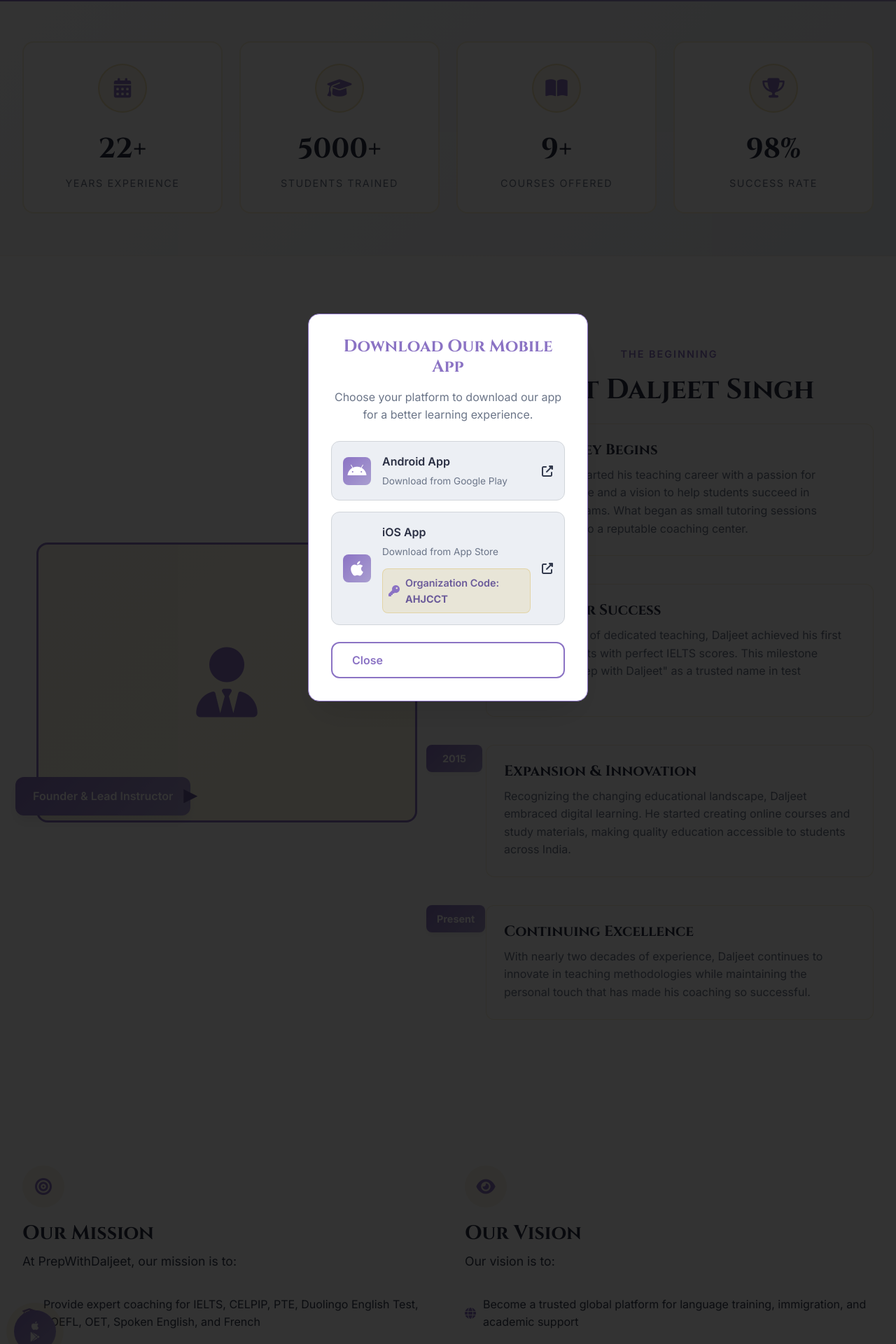
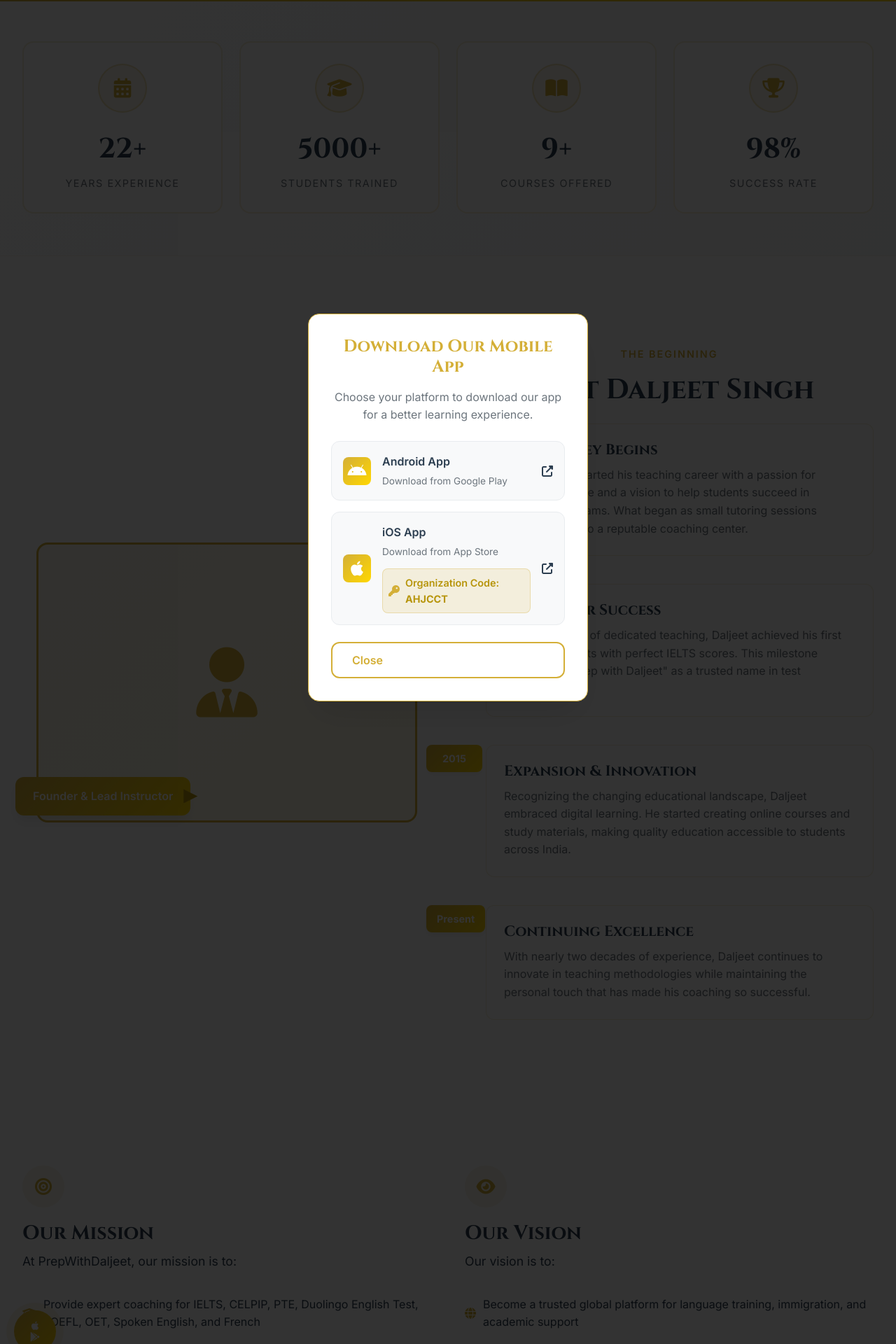
Before and after one commit to akssaifi/prep-3, a PHP site: page /prepwithdaljeet/about.php in a window 1280 px wide. Shown: the part 575-2495 px from the top of the page at 70% size. Run offline with PHP 8.4, Linux system fonts and the light colour scheme; data comes from the database, SQL or seed files in the repository; some libraries are stand-ins or nearby versions.

Commit message:
Update header.php

```diff
--- a/header.php
+++ b/header.php
@@ -26,7 +26,15 @@ $favicon_url = !empty($settings['favicon_url']) ? htmlspecialchars($settings['fa
     <?php else: ?>
     <link rel="icon" type="image/x-icon" href="assets/favicon.ico">
     <?php endif; ?>
-
+    <!-- Google tag (gtag.js) -->
+<script async src="https://www.googletagmanager.com/gtag/js?id=AW-17549979663"></script>
+<script>
+  window.dataLayer = window.dataLayer || [];
+  function gtag(){dataLayer.push(arguments);}
+  gtag('js', new Date());
+
+  gtag('config', 'AW-17549979663');
+</script>
     <!-- Bootstrap 5 CSS -->
     <link href="https://cdn.jsdelivr.net/npm/bootstrap@5.3.0/dist/css/bootstrap.min.css" rel="stylesheet">
     <!-- Font Awesome -->
@@ -37,28 +45,28 @@ $favicon_url = !empty($settings['favicon_url']) ? htmlspecialchars($settings['fa
     <!-- Custom Compiled CSS -->
     <style>
         :root {
-            /* Modern Dark & Light Color Palette */
-            --royal-light: #F5F7FA;
-            --royal-lighter: #ECEFF4;
-            --royal-light-accent: #E2E8F0;
+            /* Light & Gold Color Palette */
+            --royal-light: #FFFFFF;
+            --royal-lighter: #F8F9FA;
+            --royal-light-accent: #F0F2F5;
             --royal-white: #FFFFFF;
-            --royal-gold: #8B73C4; /* Purple accent */
-            --royal-gold-light: #A99ED0; /* Lighter purple */
-            --royal-gold-dark: #6B5B9A; /* Darker purple */
-            --royal-accent: #7D6AA7; /* Complementary purple */
-            --royal-dark: #2A2F43; /* Deep blue-gray */
-            --royal-darker: #1B1F2D; /* Dark blue-black */
-            --royal-gray: #7C8A9D; /* Muted blue-gray */
-            --royal-gray-light: #9CA8BA; /* Light blue-gray */
-            --royal-text: #333A4D; /* Dark blue-gray */
-            --royal-text-light: #5A6476; /* Lighter blue-gray */
-            --royal-text-dark: #6B7588; /* Medium blue-gray */
-            --royal-success: #4CAF8B; /* Sophisticated green */
-            --royal-warning: #FFB347; /* Warm amber */
-            --royal-danger: #E57373; /* Muted red */
-            --royal-info: #4FC3F7; /* Bright blue */
-            --royal-primary: #5C6BC0; /* Purple-blue */
-            --royal-border: #D1D5DA; /* Soft gray border */
+            --royal-gold: #D4AF37;
+            --royal-gold-light: #FFD700;
+            --royal-gold-dark: #B7950B;
+            --royal-accent: #C9A227;
+            --royal-dark: #2C3E50;
+            --royal-darker: #1A252F;
+            --royal-gray: #6C757D;
+            --royal-gray-light: #8D99A7;
+            --royal-text: #2C3E50;
+            --royal-text-light: #495057;
+            --royal-text-dark: #6C757D;
+            --royal-success: #28A745;
+            --royal-warning: #FFC107;
+            --royal-danger: #DC3545;
+            --royal-info: #17A2B8;
+            --royal-primary: #007BFF;
+            --royal-border: #E9ECEF;
 
             /* Layout Variables */
             --border-radius: 12px;
@@ -69,8 +77,8 @@ $favicon_url = !empty($settings['favicon_url']) ? htmlspecialchars($settings['fa
             --shadow: 0 10px 15px -3px rgba(0, 0, 0, 0.08);
             --shadow-lg: 0 20px 25px -5px rgba(0, 0, 0, 0.1);
             --shadow-xl: 0 25px 50px -12px rgba(0, 0, 0, 0.12);
-            --glow: 0 0 30px rgba(139, 115, 196, 0.15); /* Updated to match new purple */
-            --gold-gradient: linear-gradient(135deg, var(--royal-gold), var(--royal-gold-light)); /* Now purple gradient */
+            --glow: 0 0 30px rgba(212, 175, 55, 0.15);
+            --gold-gradient: linear-gradient(135deg, var(--royal-gold), var(--royal-gold-light));
             --light-gradient: linear-gradient(135deg, var(--royal-white), var(--royal-lighter));
             --navbar-height: 80px;
         }
@@ -510,28 +585,28 @@ $favicon_url = !empty($settings['favicon_url']) ? htmlspecialchars($settings['fa
     <!-- Custom Compiled CSS -->
      <style>
         :root {
-            /* Modern Dark & Light Color Palette */
-            --royal-light: #F5F7FA;
-            --royal-lighter: #ECEFF4;
-            --royal-light-accent: #E2E8F0;
+            /* Light & Gold Color Palette */
+            --royal-light: #FFFFFF;
+            --royal-lighter: #F8F9FA;
+            --royal-light-accent: #F0F2F5;
             --royal-white: #FFFFFF;
-            --royal-gold: #8B73C4; /* Purple accent */
-            --royal-gold-light: #A99ED0; /* Lighter purple */
-            --royal-gold-dark: #6B5B9A; /* Darker purple */
-            --royal-accent: #7D6AA7; /* Complementary purple */
-            --royal-dark: #2A2F43; /* Deep blue-gray */
-            --royal-darker: #1B1F2D; /* Dark blue-black */
-            --royal-gray: #7C8A9D; /* Muted blue-gray */
-            --royal-gray-light: #9CA8BA; /* Light blue-gray */
-            --royal-text: #333A4D; /* Dark blue-gray */
-            --royal-text-light: #5A6476; /* Lighter blue-gray */
-            --royal-text-dark: #6B7588; /* Medium blue-gray */
-            --royal-success: #4CAF8B; /* Sophisticated green */
-            --royal-warning: #FFB347; /* Warm amber */
-            --royal-danger: #E57373; /* Muted red */
-            --royal-info: #4FC3F7; /* Bright blue */
-            --royal-primary: #5C6BC0; /* Purple-blue */
-            --royal-border: #D1D5DA; /* Soft gray border */
+            --royal-gold: #D4AF37;
+            --royal-gold-light: #FFD700;
+            --royal-gold-dark: #B7950B;
+            --royal-accent: #C9A227;
+            --royal-dark: #2C3E50;
+            --royal-darker: #1A252F;
+            --royal-gray: #6C757D;
+            --royal-gray-light: #8D99A7;
+            --royal-text: #2C3E50;
+            --royal-text-light: #495057;
+            --royal-text-dark: #6C757D;
+            --royal-success: #28A745;
+            --royal-warning: #FFC107;
+            --royal-danger: #DC3545;
+            --royal-info: #17A2B8;
+            --royal-primary: #007BFF;
+            --royal-border: #E9ECEF;
 
             /* Layout Variables */
             --border-radius: 12px;
@@ -542,8 +617,8 @@ $favicon_url = !empty($settings['favicon_url']) ? htmlspecialchars($settings['fa
             --shadow: 0 10px 15px -3px rgba(0, 0, 0, 0.08);
             --shadow-lg: 0 20px 25px -5px rgba(0, 0, 0, 0.1);
             --shadow-xl: 0 25px 50px -12px rgba(0, 0, 0, 0.12);
-            --glow: 0 0 30px rgba(139, 115, 196, 0.15); /* Updated to match new purple */
-            --gold-gradient: linear-gradient(135deg, var(--royal-gold), var(--royal-gold-light)); /* Now purple gradient */
+            --glow: 0 0 30px rgba(212, 175, 55, 0.15);
+            --gold-gradient: linear-gradient(135deg, var(--royal-gold), var(--royal-gold-light));
             --light-gradient: linear-gradient(135deg, var(--royal-white), var(--royal-lighter));
             --navbar-height: 80px;
         }
@@ -2174,6 +2255,9 @@ $favicon_url = !empty($settings['favicon_url']) ? htmlspecialchars($settings['fa
                 }
             });
         });
+
+        // Initialize app modal event listeners
+        setupAppModal();
     });
 
     function toggleMobileMenu() {
@@ -2228,23 +2312,44 @@ $favicon_url = !empty($settings['favicon_url']) ? htmlspecialchars($settings['fa
     // App Modal Functions
     function openAppModal() {
         const modal = document.getElementById('appModal');
+        if (modal) {
             modal.classList.add('active');
             document.body.style.overflow = 'hidden';
         }
+    }
 
     function closeAppModal() {
         const modal = document.getElementById('appModal');
+        if (modal) {
             modal.classList.remove('active');
             document.body.style.overflow = '';
         }
+    }
+
+    function setupAppModal() {
+        const modal = document.getElementById('appModal');
+        if (!modal) return;
+
+        // Add click handler to app-float icon
+        const appFloat = document.querySelector('.app-float');
+        if (appFloat) {
+            appFloat.addEventListener('click', function(e) {
+                e.stopPropagation();
+                openAppModal();
+            });
+        }
+
+        // Add click handlers to other app download triggers
+        document.querySelectorAll('[onclick*="openAppModal"]').forEach(trigger => {
+            trigger.addEventListener('click', function(e) {
+                e.stopPropagation();
+                openAppModal();
+            });
+        });
 
         // Close modal when clicking outside
-        document.addEventListener('click', function(e) {
-            const modal = document.getElementById('appModal');
-            if (modal && modal.classList.contains('active') && !modal.contains(e.target) &&
-                !e.target.closest('.nav-link-royal') &&
-                !e.target.closest('.btn-outline-gold') &&
-                !e.target.closest('.dropdown-item-royal')) {
+        modal.addEventListener('click', function(e) {
+            if (e.target === this) {
                 closeAppModal();
             }
         });
@@ -2255,6 +2360,16 @@ $favicon_url = !empty($settings['favicon_url']) ? htmlspecialchars($settings['fa
                 closeAppModal();
             }
         });
+
+        // Close modal with close button (if you add one)
+        const closeButtons = document.querySelectorAll('[onclick*="closeAppModal"]');
+        closeButtons.forEach(button => {
+            button.addEventListener('click', function(e) {
+                e.stopPropagation();
+                closeAppModal();
+            });
+        });
+    }
 
     // Show app modal on first visit using local storage
     document.addEventListener('DOMContentLoaded', function() {
```
Also changed, not shown: other parts of header.php (+93 -20 lines). Lines whose indentation alone changed are shown as unchanged.
